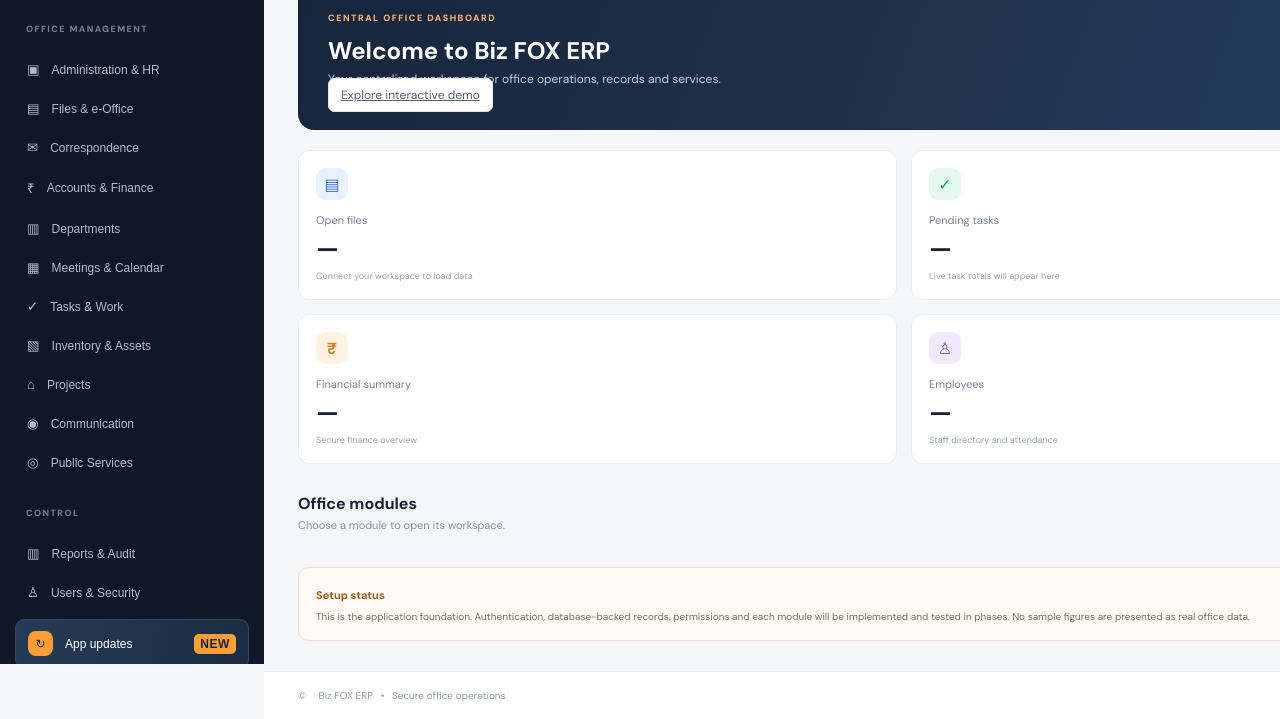
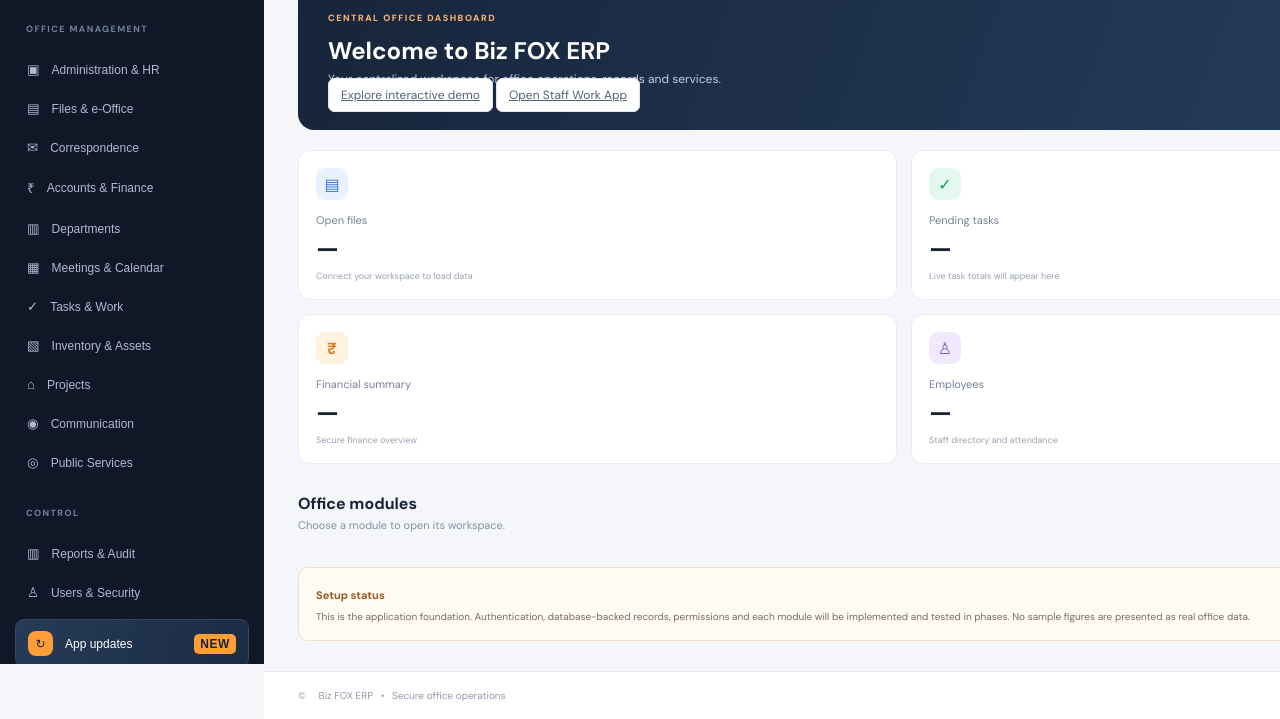
Before and after one commit to digitalfoxstudios/biz-fox-erp, a plain HTML site: page index.html in a window 1280 px wide. Shown: the part 136-855 px from the top of the page. Drawn offline with Linux system fonts and the light colour scheme; a script that the page names is missing.

Commit message:
Add a direct entry to the separate Staff Work App

```diff
--- a/index.html
+++ b/index.html
@@ -42,7 +42,7 @@
         <div class="top-actions"><span class="status-dot"></span><span class="status-text">Workspace ready</span><div class="avatar">A</div></div>
       </header>
       <section class="content" id="pageContent" aria-live="polite">
-        <div class="welcome"><div><span class="eyebrow">CENTRAL OFFICE DASHBOARD</span><h2>Welcome to Biz FOX ERP</h2><p>Your centralized workspace for office operations, records and services.</p><p><a class="secondary-button" href="./demo.html">Explore interactive demo</a></p></div><span class="welcome-icon">✦</span></div>
+        <div class="welcome"><div><span class="eyebrow">CENTRAL OFFICE DASHBOARD</span><h2>Welcome to Biz FOX ERP</h2><p>Your centralized workspace for office operations, records and services.</p><p><a class="secondary-button" href="./demo.html">Explore interactive demo</a> <a class="secondary-button" href="./staff.html">Open Staff Work App</a></p></div><span class="welcome-icon">✦</span></div>
         <div class="stats-grid">
           <article class="stat-card"><span class="stat-icon blue">▤</span><p>Open files</p><strong>—</strong><small>Connect your workspace to load data</small></article>
           <article class="stat-card"><span class="stat-icon green">✓</span><p>Pending tasks</p><strong>—</strong><small>Live task totals will appear here</small></article>
```
